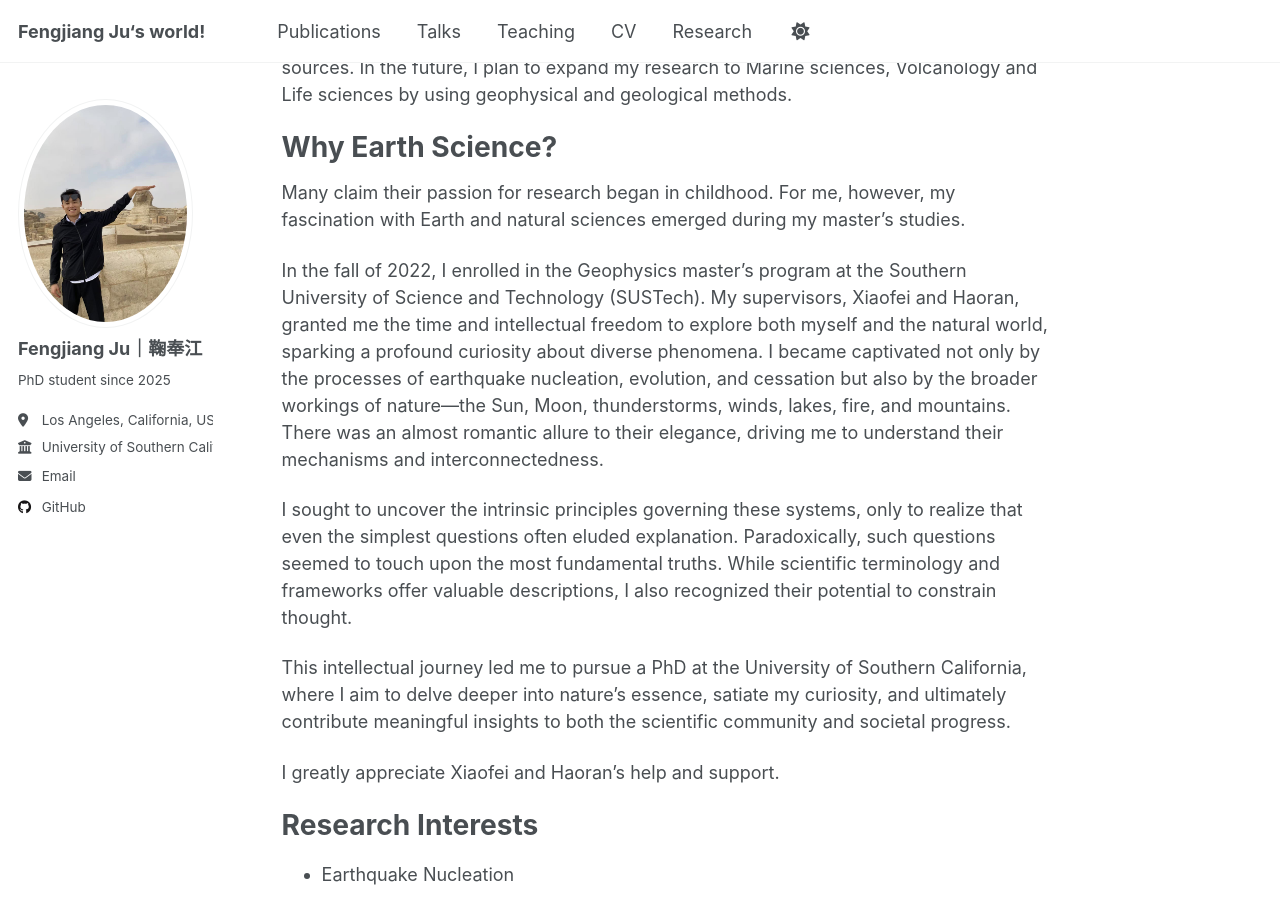
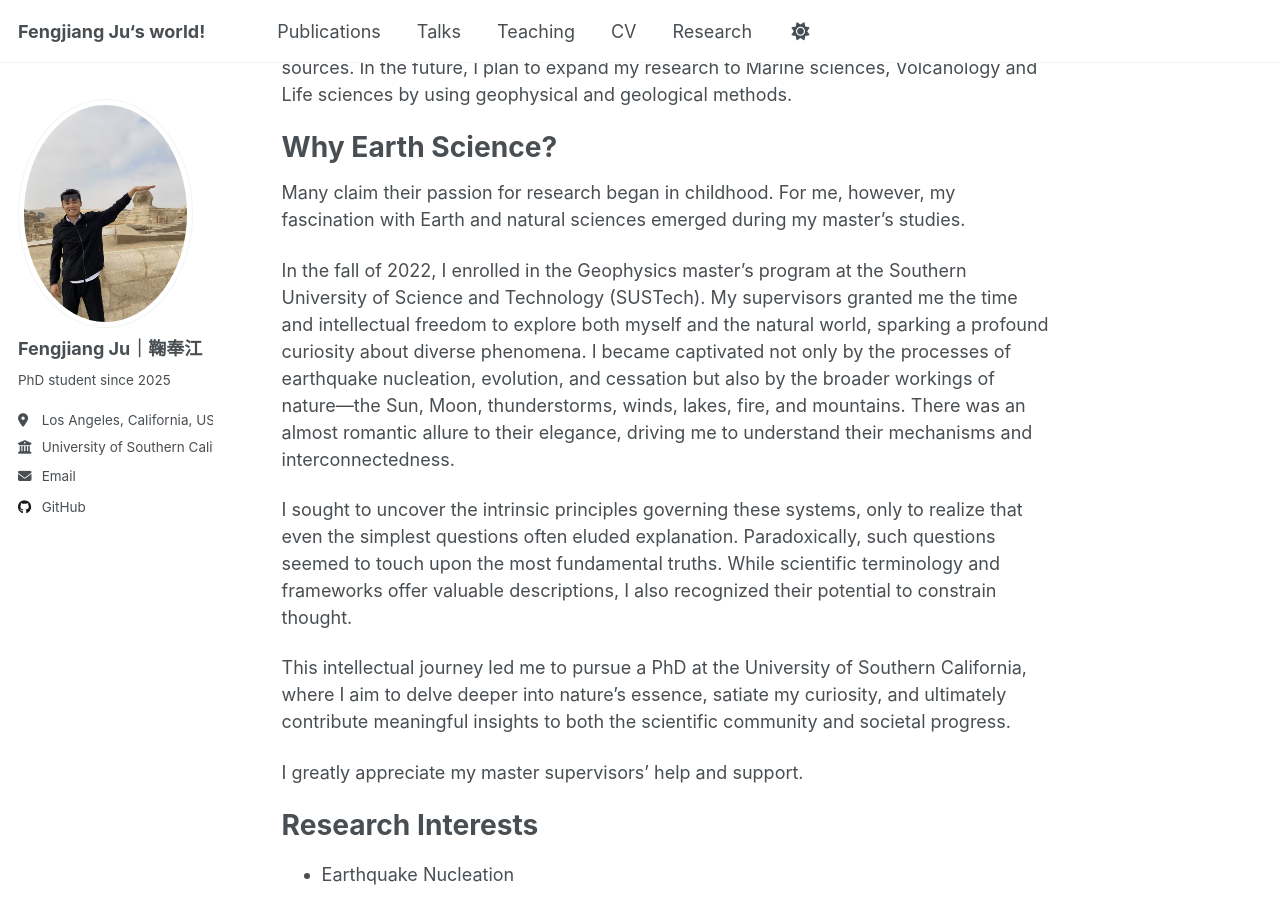
Before and after one commit to FengJiangJu/fengjiangju.github.io, a Jekyll site: the page built from _pages/about.md, in a window 1280 px wide and 900 px high, scrolled down 404 px. Built offline with Jekyll 4.4.1, drawn with Linux system fonts in a browser that asks for light colours; a script that is not in the unit is left out.

Commit message:
Update about.md

```diff
--- a/_pages/about.md
+++ b/_pages/about.md
@@ -17,13 +17,13 @@ Why Earth Science?
 ======
 Many claim their passion for research began in childhood. For me, however, my fascination with Earth and natural sciences emerged during my master’s studies.
 
-In the fall of 2022, I enrolled in the Geophysics master’s program at the Southern University of Science and Technology (SUSTech). My supervisors, Xiaofei and Haoran, granted me the time and intellectual freedom to explore both myself and the natural world, sparking a profound curiosity about diverse phenomena. I became captivated not only by the processes of earthquake nucleation, evolution, and cessation but also by the broader workings of nature—the Sun, Moon, thunderstorms, winds, lakes, fire, and mountains. There was an almost romantic allure to their elegance, driving me to understand their mechanisms and interconnectedness.
+In the fall of 2022, I enrolled in the Geophysics master’s program at the Southern University of Science and Technology (SUSTech). My supervisors granted me the time and intellectual freedom to explore both myself and the natural world, sparking a profound curiosity about diverse phenomena. I became captivated not only by the processes of earthquake nucleation, evolution, and cessation but also by the broader workings of nature—the Sun, Moon, thunderstorms, winds, lakes, fire, and mountains. There was an almost romantic allure to their elegance, driving me to understand their mechanisms and interconnectedness.
 
 I sought to uncover the intrinsic principles governing these systems, only to realize that even the simplest questions often eluded explanation. Paradoxically, such questions seemed to touch upon the most fundamental truths. While scientific terminology and frameworks offer valuable descriptions, I also recognized their potential to constrain thought.
 
 This intellectual journey led me to pursue a PhD at the University of Southern California, where I aim to delve deeper into nature’s essence, satiate my curiosity, and ultimately contribute meaningful insights to both the scientific community and societal progress.
 
-I greatly appreciate Xiaofei and Haoran's help and support.
+I greatly appreciate my master supervisors' help and support.
 
 Research Interests
 ======
```
